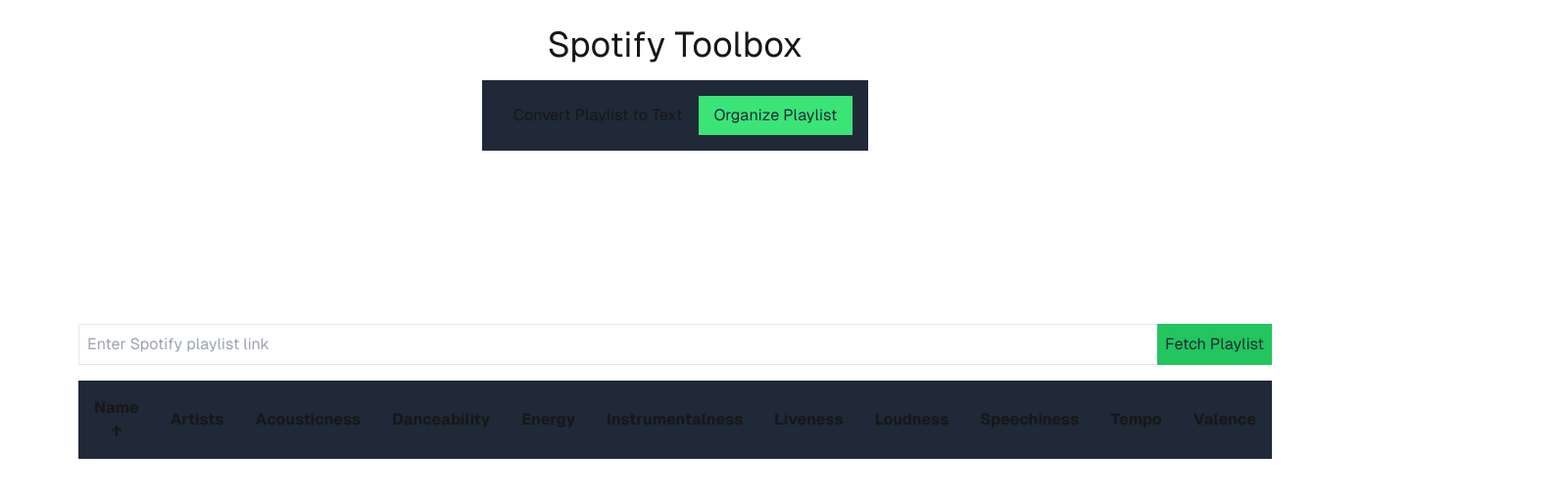
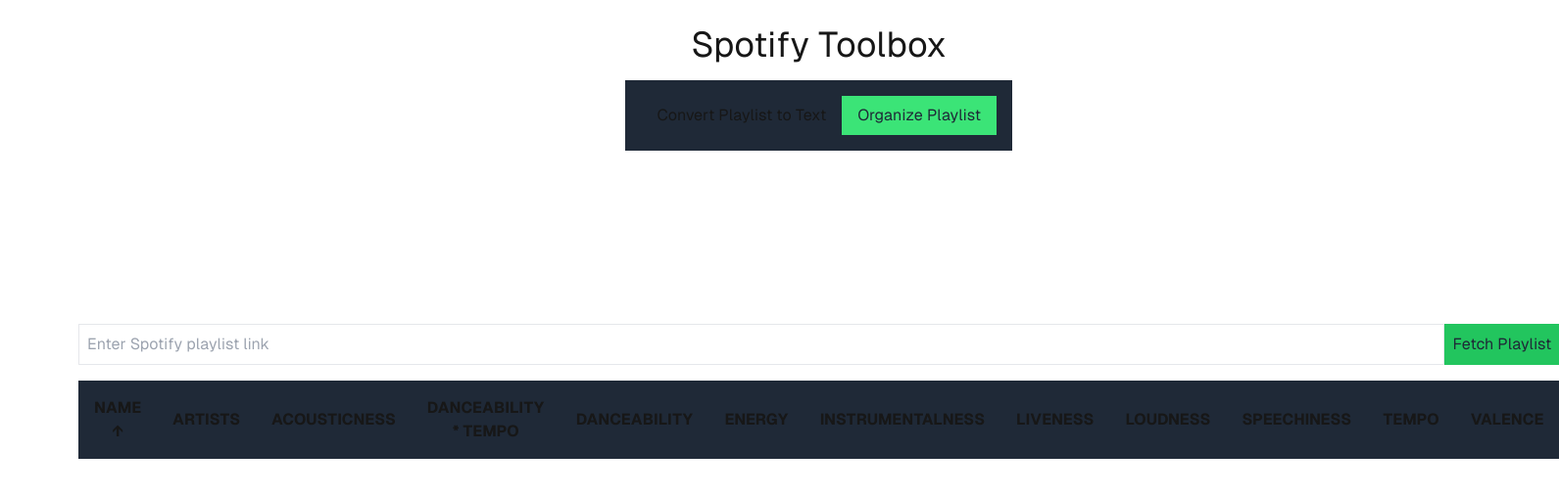
Before and after one commit to Azhariel/spotify-to-text, a Next.js app: page / in a window 1280 px wide. Both pictures are taken after a click on the button "Organize Playlist". Shown: the top 508 px of the page at 98% size, 1591 px wide, since content can reach past the window. Built offline with nearby package versions, Linux system fonts and the light colour scheme.

Commit message:
Refactor PlaylistOrganizer component and add color-coded numeric fields

```diff
--- a/src/app/components/PlaylistOrganizer.tsx
+++ b/src/app/components/PlaylistOrganizer.tsx
@@ -8,7 +8,12 @@
 interface FullTrack extends Track {
 	name: string;
 	artists: string;
+	'danceability * tempo': number;
 }
+
+type NumericFields = {
+	[K in keyof Track]: Track[K] extends number ? K : never;
+}[keyof Track];
 
 export default function PlaylistOrganizer({ handleSubmit }: PlaylistOrganizerProps): React.ReactElement {
 	const [playlistUrl, setPlaylistUrl] = useState('');
@@ -43,6 +48,7 @@
 			return {
 				name: playlistItem.track.name,
 				artists: playlistItem.track.artists.map((artist) => artist.name).join(', '),
+				'danceability * tempo': item.danceability * item.tempo,
 				...item,
 			};
 		});
@@ -52,6 +58,11 @@
 	function sortTracks(field: keyof Track) {
 		const sortedTracks = [...tracks].sort((a, b) => {
 			const direction = sortDirection === 'asc' ? 1 : -1;
+			if (typeof a[field] === 'string' && typeof b[field] === 'string') {
+				if (a[field].toLowerCase() < b[field].toLowerCase()) return -1 * direction;
+				if (a[field].toLowerCase() > b[field].toLowerCase()) return 1 * direction;
+				return 0;
+			}
 			if (a[field] < b[field]) return -1 * direction;
 			if (a[field] > b[field]) return 1 * direction;
 			return 0;
@@ -59,6 +70,22 @@
 		setTracks(sortedTracks);
 		setSortDirection(sortDirection === 'asc' ? 'desc' : 'asc');
 		setSortField(field);
+	}
+
+	function calculateBackgroundColor(value: number, min: number, max: number): string {
+		const percent = (value - min) / (max - min);
+		if (percent < 0.2) return 'bg-red-900'; // Cor para valores baixos
+		if (percent < 0.4) return 'bg-orange-800'; // Cor para valores intermediários baixos
+		if (percent < 0.6) return 'bg-yellow-600'; // Cor para valores intermediários
+		if (percent < 0.8) return 'bg-green-700'; // Cor para valores intermediários altos
+		return 'bg-green-500'; // Cor para valores altos
+	}
+
+	function getColumnMinMax(field: NumericFields) {
+		const values = tracks.map((track) => track[field]);
+		const min = Math.min(...values);
+		const max = Math.max(...values);
+		return { min, max };
 	}
 
 	return (
@@ -84,6 +111,7 @@
 							'name',
 							'artists',
 							'acousticness',
+							'danceability * tempo',
 							'danceability',
 							'energy',
 							'instrumentalness',
@@ -94,7 +122,7 @@
 							'valence',
 						].map((field) => (
 							<th key={field} className='p-4 cursor-pointer' onClick={() => sortTracks(field as keyof Track)}>
-								{field.charAt(0).toUpperCase() + field.slice(1)}
+								{field.toUpperCase()}
 								{sortField === field && (sortDirection === 'asc' ? ' ↑' : ' ↓')}
 							</th>
 						))}
@@ -105,15 +133,26 @@
 						<tr key={index}>
 							<td className='border px-4 py-2'>{track.name}</td>
 							<td className='border px-4 py-2'>{track.artists}</td>
-							<td className='border px-4 py-2'>{track.acousticness}</td>
-							<td className='border px-4 py-2'>{track.danceability}</td>
-							<td className='border px-4 py-2'>{track.energy}</td>
-							<td className='border px-4 py-2'>{track.instrumentalness}</td>
-							<td className='border px-4 py-2'>{track.liveness}</td>
-							<td className='border px-4 py-2'>{track.loudness}</td>
-							<td className='border px-4 py-2'>{track.speechiness}</td>
-							<td className='border px-4 py-2'>{track.tempo}</td>
-							<td className='border px-4 py-2'>{track.valence}</td>
+							{[
+								'acousticness',
+								'danceability * tempo',
+								'danceability',
+								'energy',
+								'instrumentalness',
+								'liveness',
+								'loudness',
+								'speechiness',
+								'tempo',
+								'valence',
+							].map((field) => {
+								const { min, max } = getColumnMinMax(field as NumericFields);
+								const colorClass = calculateBackgroundColor(track[field as NumericFields], min, max);
+								return (
+									<td key={field} className={`border px-4 py-2 ${colorClass}`}>
+										{track[field as NumericFields]}
+									</td>
+								);
+							})}
 						</tr>
 					))}
 				</tbody>
```
